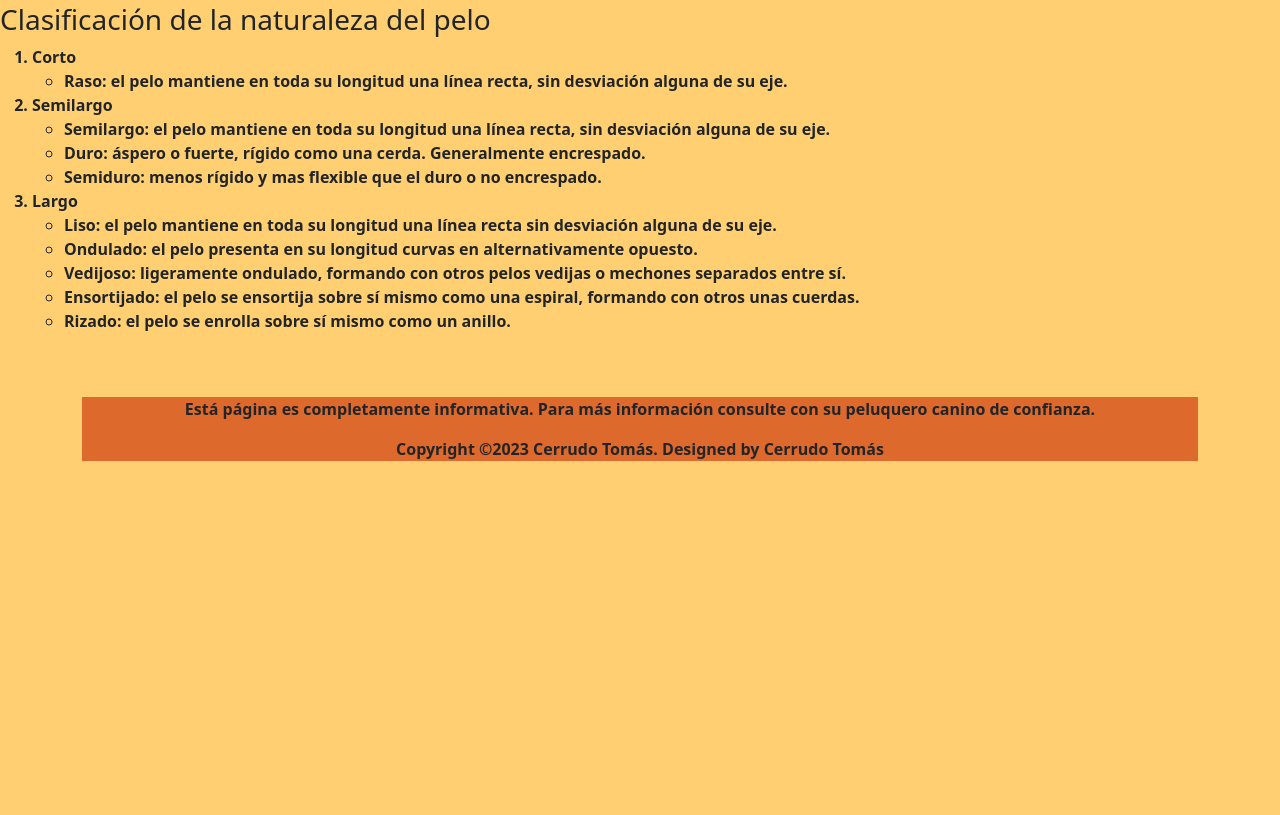
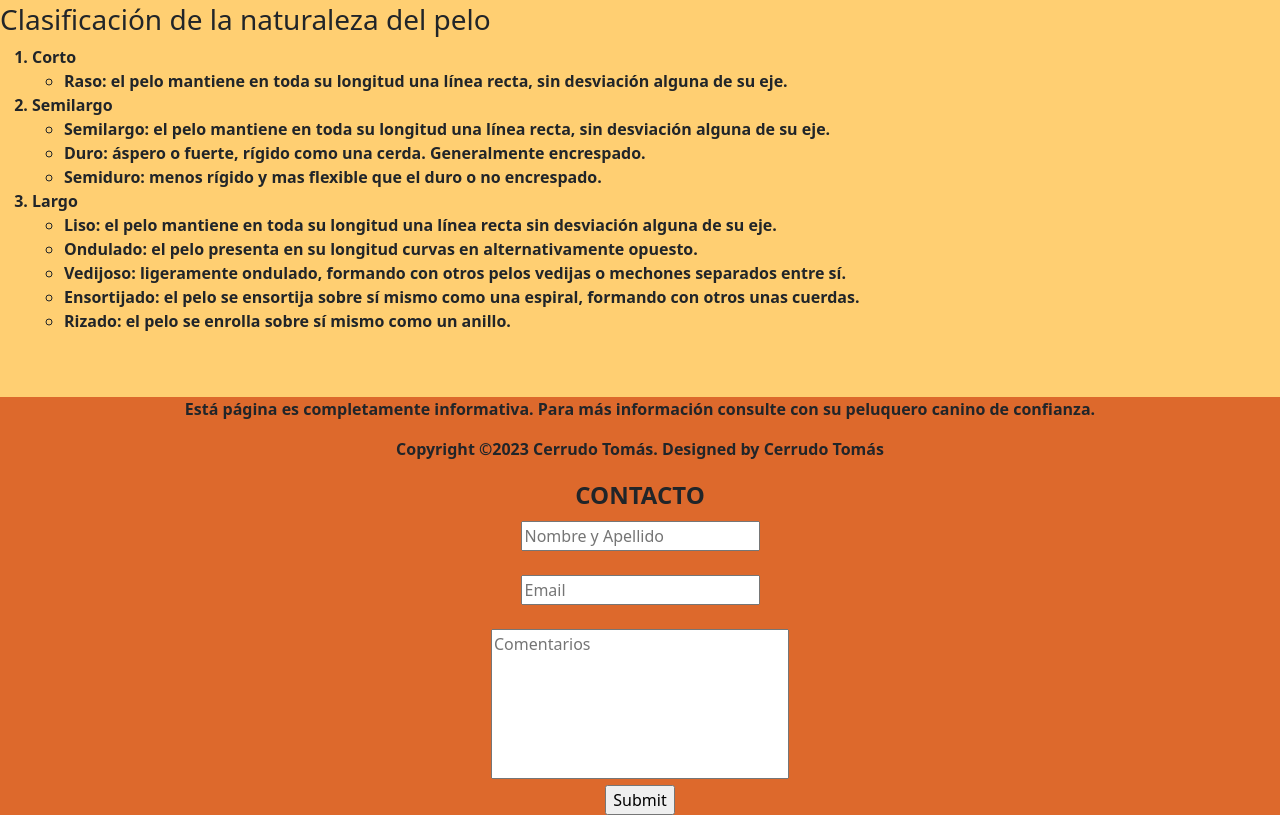
Before and after one commit to TomasCerrudo/proyecto2.0, a website: page pages/mantoytiposdemanto.html in a window 1280 px wide. Shown: the part 1150-1965 px from the top of the page. Before the commit the page ends 1627 px from the top, so only its background shows below. Drawn offline with nearby package versions, Linux system fonts and the light colour scheme.

Commit message:
formulario

```diff
--- a/pages/mantoytiposdemanto.html
+++ b/pages/mantoytiposdemanto.html
@@ -147,7 +147,8 @@ integrity="sha384-GLhlTQ8iRABdZLl6O3oVMWSktQOp6b7In1Zl3/Jr59b6EGGoI1aFkw7cmDA6j6
 
 <br><br>
 
-    <div class="container">
+<footer>
+  <div class="container">
       <div class="row">
           <div class="col-12 col-lg-12 col-md-6">
            <footer>
@@ -163,6 +164,23 @@ integrity="sha384-GLhlTQ8iRABdZLl6O3oVMWSktQOp6b7In1Zl3/Jr59b6EGGoI1aFkw7cmDA6j6
 
   </div>
 
+  <div class="container-fluid">
+    <div class="row">
+      <div class="col-12">
+       <form action="form.php" method="post" >
+         <Legend><b>CONTACTO</b></Legend>
+         <input type="name" placeholder="Nombre y Apellido" required="required"><br><br>
+         <input type="email" placeholder="Email" required="required"><br><br>
+         <textarea name="" id="" cols="30" rows="6" placeholder="Comentarios" style="resize: none;"></textarea><br>
+         <input type="submit"><br>
+       </form>
+      </div>
+
+    </div>
+  </div>
+
+  </footer>
+
 
 
     <script src="https://cdn.jsdelivr.net/npm/bootstrap@5.3.0-alpha1/dist/js/bootstrap.bundle.min.js"
--- a/scss/componentes/_footer.scss
+++ b/scss/componentes/_footer.scss
@@ -3,3 +3,10 @@
     flex-direction: column;
     text-align: center;
 }
+
+form{
+   display: flex;
+   flex-direction: column;
+   justify-content: center;
+   align-items: center;
+}
```
Also changed, not shown: index.html (+18 -0 lines), pages/cortesderaza.html (+18 -0 lines), pages/higiene.html (+18 -1 lines), pages/razasdeperros.html (+18 -1 lines).
